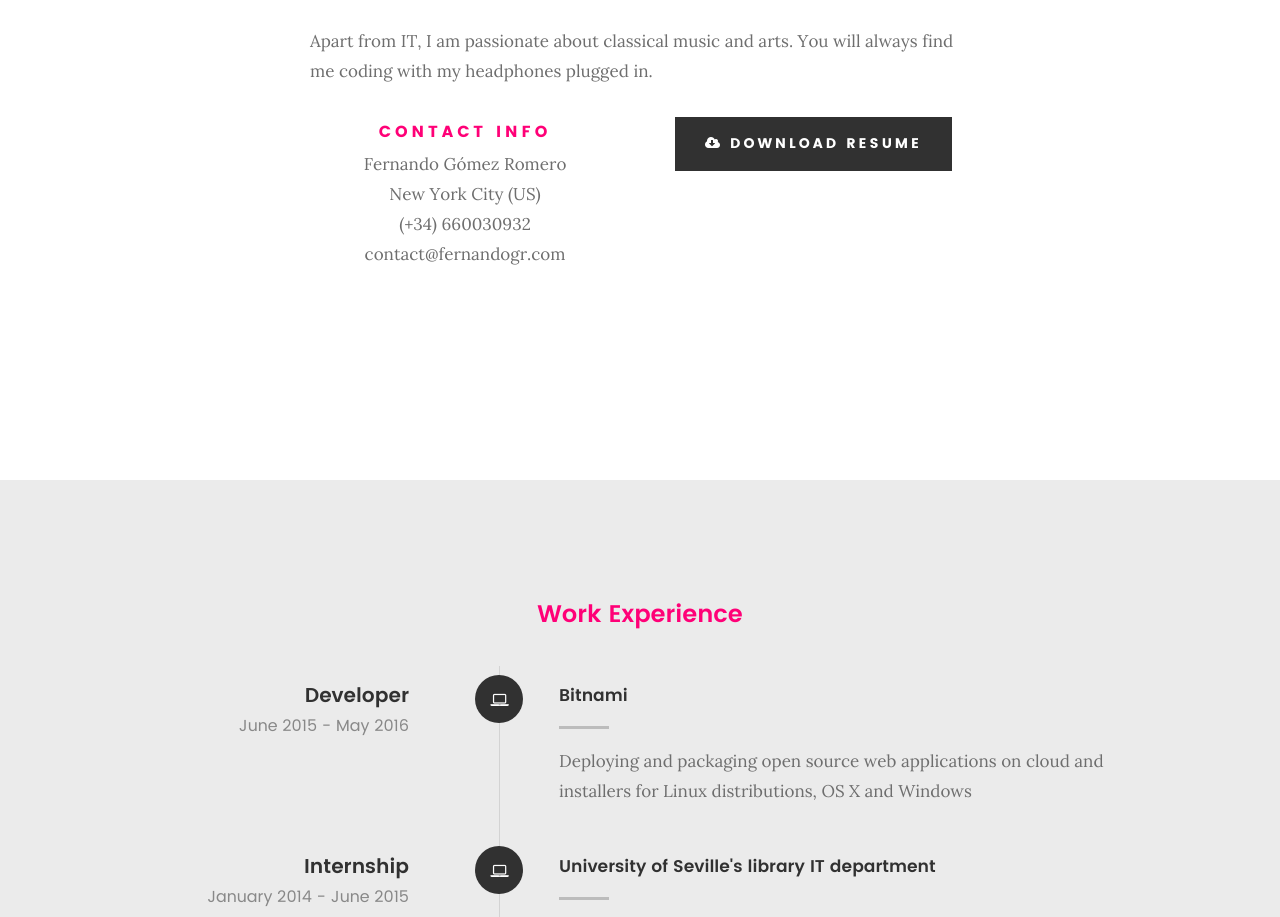
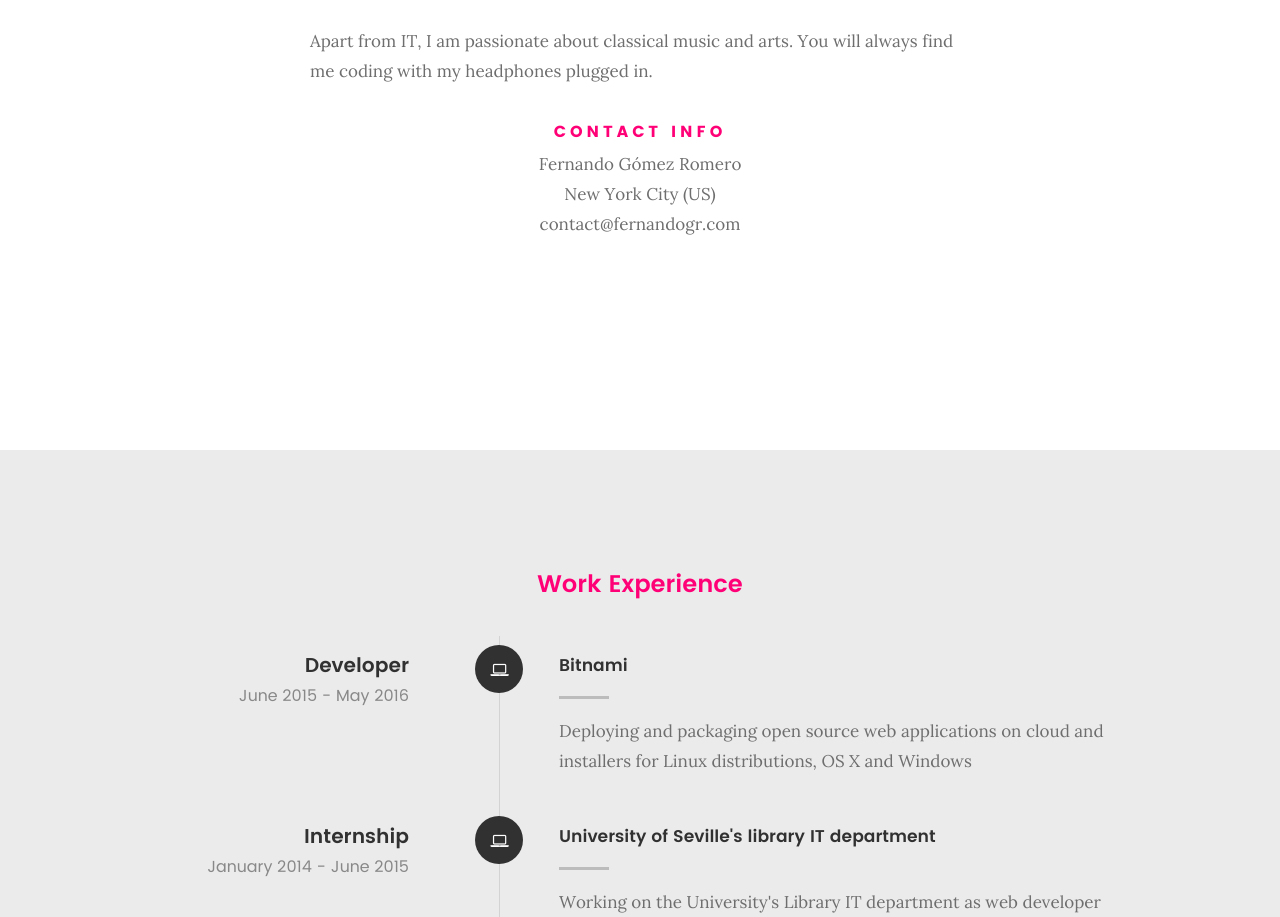
Before and after one commit to fergomrom/ferkaz.github.io, a plain HTML site: page index.html in a window 1280 px wide. Shown: the part 1160-2077 px from the top of the page. Drawn offline with Linux system fonts and the light colour scheme.

Commit message:
Added some changes

```diff
--- a/index.html
+++ b/index.html
@@ -89,7 +89,7 @@
             </div>
 
         </div>
-    		<div class="col-six tab-full collapse">
+        <div class="col-twelve tab-full collapse">
 
             <div class="icon">
 
@@ -98,13 +98,9 @@
             </div>
             <p>Fernando Gómez Romero<br>
             New York City (US)<br>
-                           (+34) 660030932<br>
             contact@fernandogr.com
             </p>
 
-   		</div>
-   		<div class="col-six">
-   			<a href="/fernandogomez-resume.pdf" title="Download CV" class="button button-primary"><i class="fa fa-cloud-download"></i> Download Resume</a>
         </div>
     </div>
 </div>
```
Lines whose indentation alone changed are shown as unchanged.
